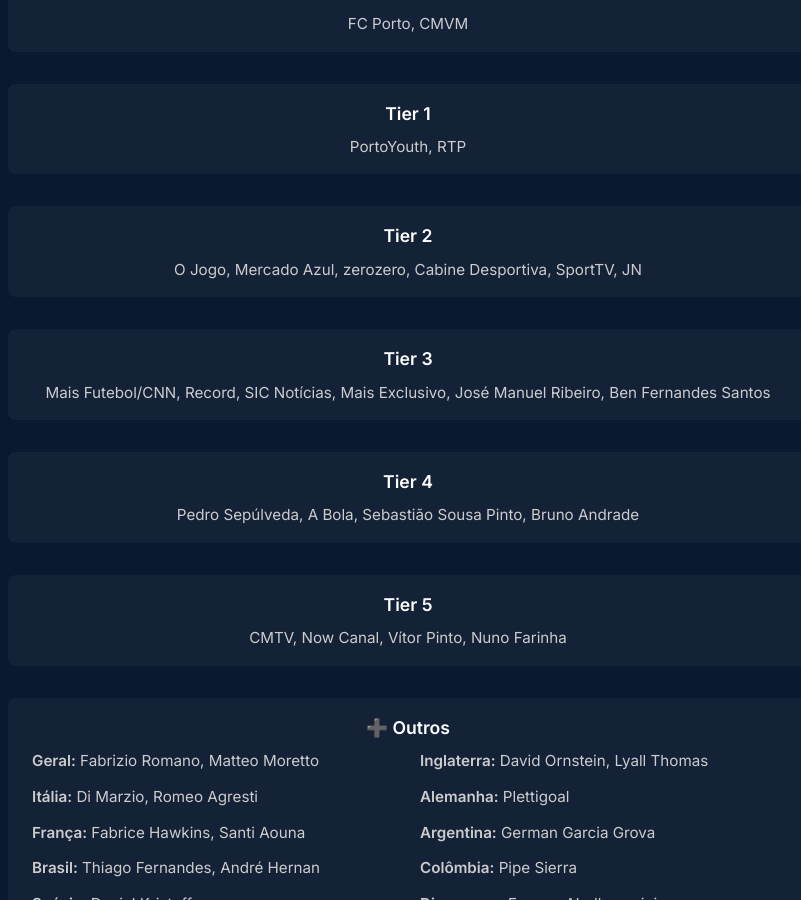
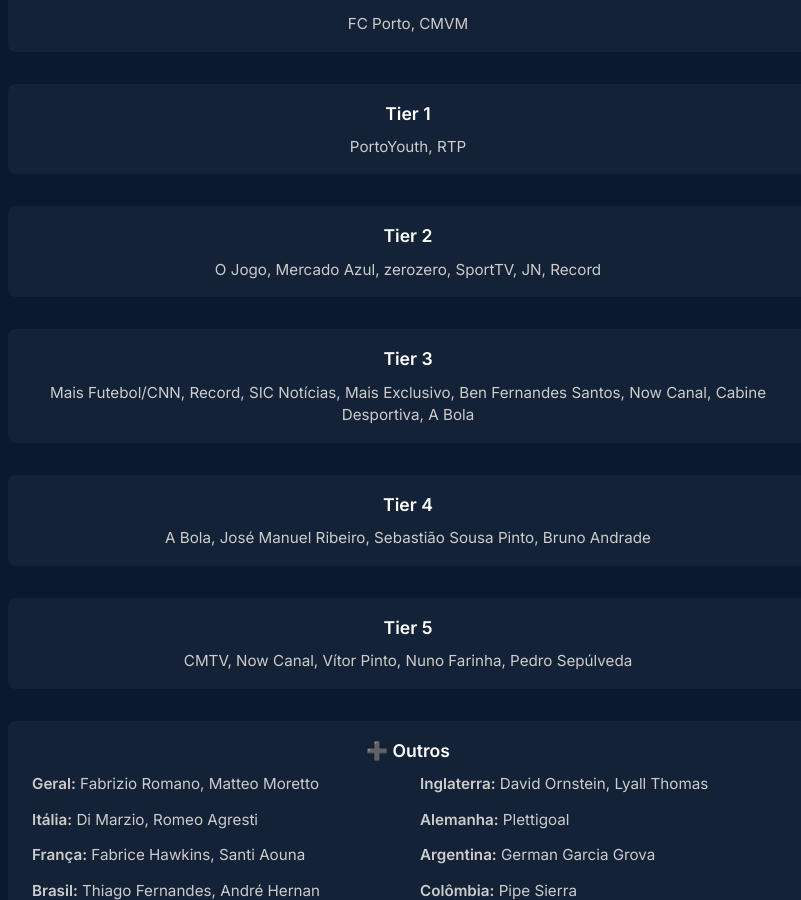
Before and after one commit to Azrial1739/teste-transfer, a Jekyll site: the page built from pages/transfer.md, in a window 1280 px wide and 900 px high, scrolled down 423 px. Shown: the whole window, without its empty margins (232-1033 px from the left). Built offline with Jekyll 4.4.1, drawn with Linux system fonts in a browser that asks for light colours.

Commit message:
tiers atualizados

```diff
--- a/pages/transfer.md
+++ b/pages/transfer.md
@@ -4,6 +4,7 @@ title: Transfer Reliability
 permalink: /transfer/
 menu_title: transfer
 ---
+
 <link href="https://fonts.googleapis.com/css2?family=Inter:wght@400;600&display=swap" rel="stylesheet">
 
 <style>
@@ -80,22 +81,22 @@ menu_title: transfer
 
 <div class="tier-section">
   <div class="tier-header">Tier 2</div>
-  <div class="tier-content centered">O Jogo, Mercado Azul, zerozero, Cabine Desportiva, SportTV, JN</div>
+  <div class="tier-content centered">O Jogo, Mercado Azul, zerozero, SportTV, JN, Record</div>
 </div>
 
 <div class="tier-section">
   <div class="tier-header">Tier 3</div>
-  <div class="tier-content centered">Mais Futebol/CNN, Record, SIC Notícias, Mais Exclusivo, José Manuel Ribeiro, Ben Fernandes Santos</div>
+  <div class="tier-content centered">Mais Futebol/CNN, Record, SIC Notícias, Mais Exclusivo, Ben Fernandes Santos, Now Canal, Cabine Desportiva, A Bola</div>
 </div>
 
 <div class="tier-section">
   <div class="tier-header">Tier 4</div>
-  <div class="tier-content centered">Pedro Sepúlveda, A Bola, Sebastião Sousa Pinto, Bruno Andrade</div>
+  <div class="tier-content centered">A Bola, José Manuel Ribeiro, Sebastião Sousa Pinto, Bruno Andrade</div>
 </div>
 
 <div class="tier-section">
   <div class="tier-header">Tier 5</div>
-  <div class="tier-content centered">CMTV, Now Canal, Vítor Pinto, Nuno Farinha</div>
+  <div class="tier-content centered">CMTV, Now Canal, Vítor Pinto, Nuno Farinha, Pedro Sepúlveda</div>
 </div>
 
 <div class="tier-section">
```
